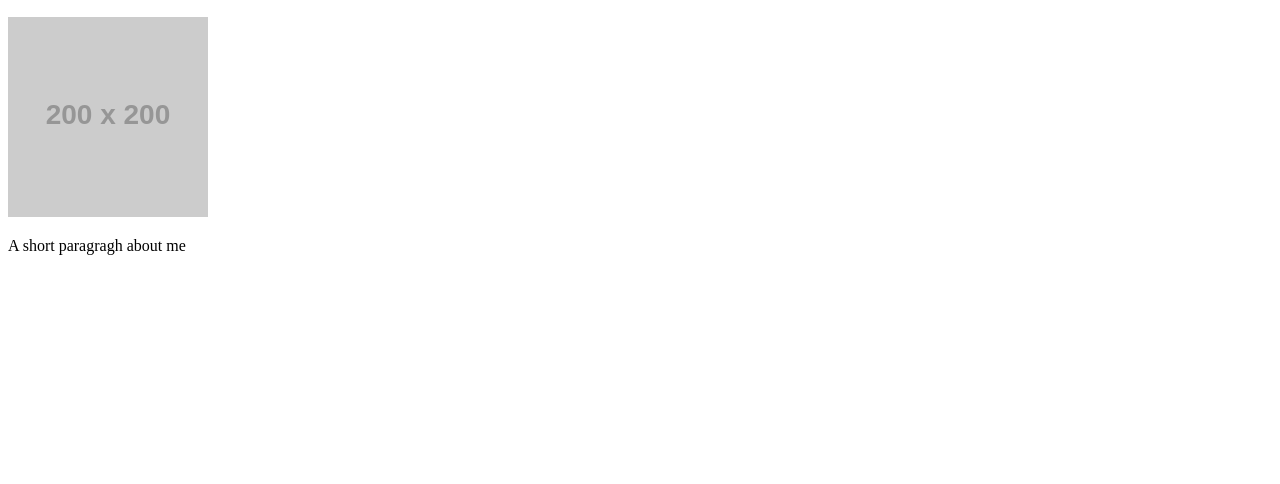
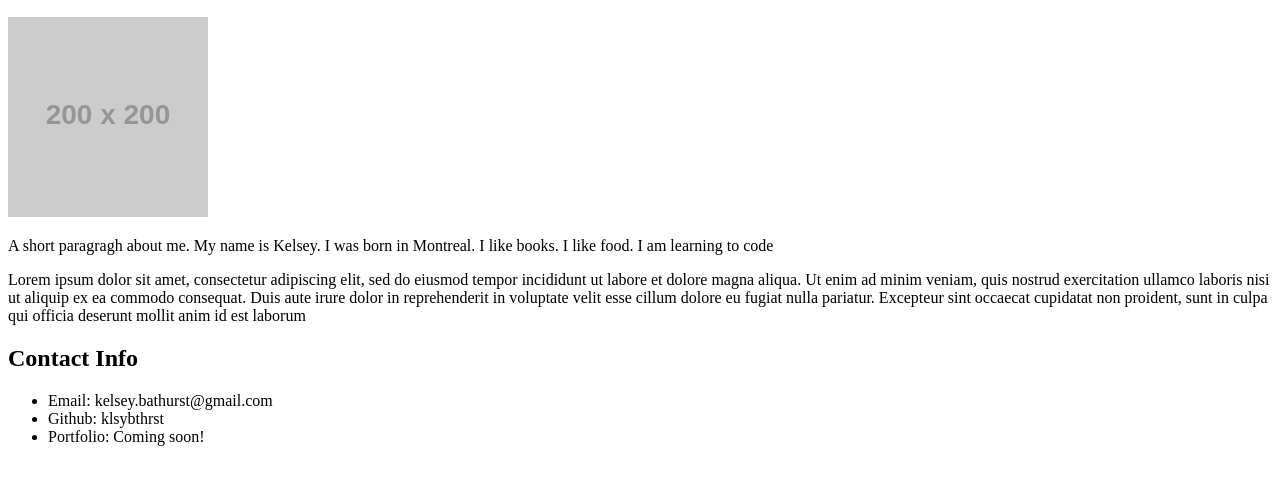
Before and after one commit to klsybthrst/first_git, a plain HTML site: page index.html in a window 1280 px wide. Shown: the part 110-594 px from the top of the page. Drawn offline with Linux system fonts and the light colour scheme; placeholder pictures from the web are drawn by us.

Commit message:
modify index file

```diff
--- a/index.html
+++ b/index.html
@@ -9,10 +9,21 @@
 <body>
     <h1>Student Bio</h1>
 
-    <h2>Kelsey Bathurst</h2>
+     <h2>Kelsey Bathurst</h2>
 
-    <img src="https://via.placeholder.com/200x200.png?text=200x200"/>
+        <img src="https://via.placeholder.com/200x200.png?text=200x200"/>
 
-    <p>A short paragragh about me</p>
+        <p>A short paragragh about me. My name is Kelsey. I was born in Montreal. I like books. I like food. I am learning to code</p>
+        <p>Lorem ipsum dolor sit amet, consectetur adipiscing elit, sed do eiusmod tempor incididunt ut labore et dolore magna aliqua. Ut enim ad minim veniam, quis nostrud exercitation ullamco laboris nisi ut aliquip ex ea commodo consequat. Duis aute irure dolor in reprehenderit in voluptate velit esse cillum dolore eu fugiat nulla pariatur. Excepteur sint occaecat cupidatat non proident, sunt in culpa qui officia deserunt mollit anim id est laborum</p>
+
+    <h2>Contact Info</h2>
+
+    <ul>
+        <li>Email: kelsey.bathurst@gmail.com</li>
+        <li>Github: klsybthrst</li>
+        <li>Portfolio: Coming soon!</li>
+    </ul>
+
+
 </body>
 </html>
```
